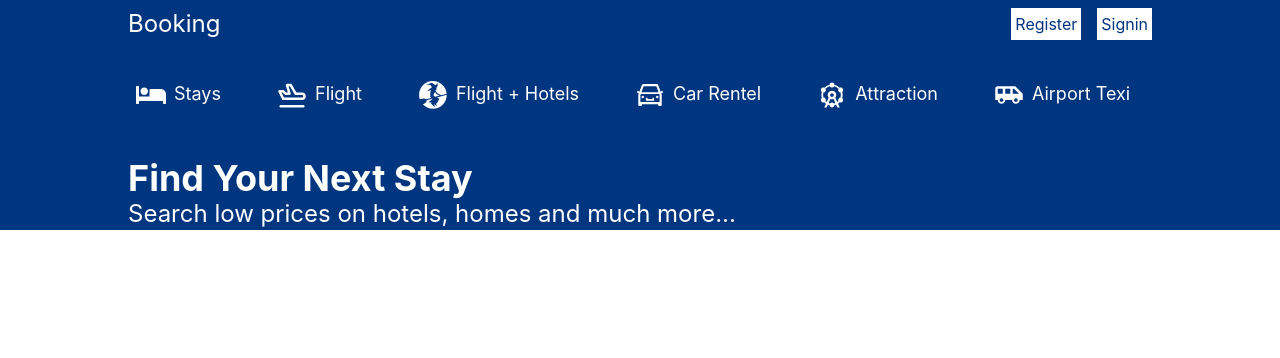
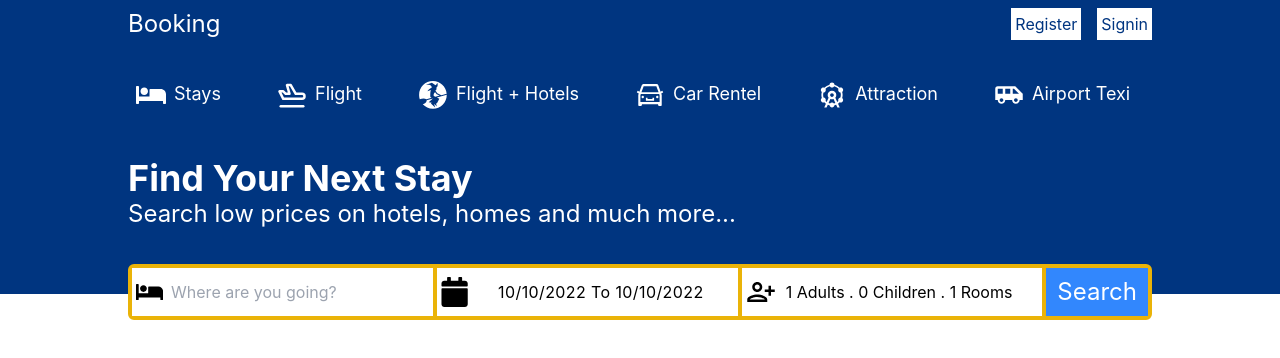
Before and after one commit to apurvgupta-ops/Booking_frontend, a React (Create React App) app: page / in a window 1280 px wide. Shown: the top 358 px of the page. Built offline with nearby package versions, Linux system fonts and the light colour scheme; the HTML template or start-up script is replaced by a standard one.

Commit message:
Header Done

```diff
--- a/package.json
+++ b/package.json
@@ -7,7 +7,9 @@
     "@testing-library/react": "^13.4.0",
     "@testing-library/user-event": "^13.5.0",
     "axios": "^1.1.2",
+    "date-fns": "^2.29.3",
     "react": "^18.2.0",
+    "react-date-range": "^1.4.0",
     "react-dom": "^18.2.0",
     "react-icons": "^4.4.0",
     "react-redux": "^8.0.4",
--- a/src/App.js
+++ b/src/App.js
@@ -1,11 +1,15 @@
 import React from "react";
 import { Routes, Route } from "react-router-dom";
 import Home from "./Pages/Home";
+import Hotel from "./Pages/Hotel";
+import Hotels from "./Pages/Hotels";
 const App = () => {
   return (
     <div>
       <Routes>
         <Route path="/" element={<Home />} />
+        <Route path="/hotels" element={<Hotels />} />
+        <Route path="/hotel/:id" element={<Hotel />} />
       </Routes>
     </div>
   );
--- /dev/null
+++ b/src/Components/Calender.js
@@ -0,0 +1,152 @@
+import React, { useState } from "react";
+import "react-date-range/dist/styles.css"; // main css file
+import "react-date-range/dist/theme/default.css"; // theme css file
+import { DateRange } from "react-date-range";
+import { FaBed, FaCalendar, FaPersonBooth } from "react-icons/fa";
+import { MdOutlinePersonAddAlt1 } from "react-icons/md";
+import { format } from "date-fns";
+const Calender = () => {
+  const [openDate, setOpenDate] = useState(false);
+  const [date, setDate] = useState([
+    {
+      startDate: new Date(),
+      endDate: new Date(),
+      key: "selection",
+    },
+  ]);
+  const [openOptions, setOpenOptions] = useState(false);
+  const [options, setOptions] = useState({
+    adult: 1,
+    children: 0,
+    room: 1,
+  });
+
+  const handleOptions = (name, operation) => {
+    setOptions((prev) => {
+      return {
+        ...prev,
+        [name]: operation === "i" ? options[name] + 1 : options[name] - 1,
+      };
+    });
+  };
+  return (
+    <div className="flex absolute w-[80%] top-56 mt-10 border-4 border-yellow-500 rounded-md">
+      {/* INPUT */}
+      <div className="flex bg-white w-[30%] items-center p-1 border-r-4 border-yellow-500">
+        <FaBed size={30} />
+        <input
+          placeholder="Where are you going?"
+          className="p-2 rounded-md w-full"
+        />
+      </div>
+      {/* CALENDER */}
+      <div className="flex bg-white w-[30%] items-center p-1 relative border-r-4 border-yellow-500">
+        <FaCalendar size={30} />
+        <span
+          onClick={() => setOpenDate(!openDate)}
+          className="w-full tracking-wide flex justify-evenly"
+        >{`${format(date[0].startDate, "dd/MM/yyyy")} To ${format(
+          date[0].endDate,
+          "dd/MM/yyyy"
+        )}`}</span>
+        {openDate && (
+          <DateRange
+            className="absolute top-12 w-full "
+            editableDateInputs={true}
+            onChange={(item) => setDate([item.selection])}
+            moveRangeOnFirstSelection={false}
+            ranges={date}
+          />
+        )}
+      </div>
+      {/* PERSONS */}
+      <div className="flex bg-white w-[30%] items-center p-1 border-r-4 border-yellow-500 relative">
+        <MdOutlinePersonAddAlt1 size={30} />
+        <div className="flex m-auto px-2">
+          <span
+            onClick={() => setOpenOptions(!openOptions)}
+            className="mr-4"
+          >{`${options.adult} Adults . ${options.children} Children . ${options.room} Rooms`}</span>
+        </div>
+        {openOptions && (
+          <div className="absolute top-12 w-full p-4 bg-gray-100 rounded-sm">
+            <div className="flex justify-between mb-2">
+              Adults
+              <div className="flex items-center text-2xl gap-2">
+                <button
+                  onClick={() => handleOptions("adult", "d")}
+                  disabled={options.adult <= 1}
+                  className={
+                    options.adult <= 1
+                      ? "border-2 border-gray-400 px-2"
+                      : "border-2 border-blue-400 px-2"
+                  }
+                >
+                  -
+                </button>
+                <p>{options.adult}</p>
+                <button
+                  onClick={() => handleOptions("adult", "i")}
+                  className="border-2 border-blue-400 px-1 "
+                >
+                  +
+                </button>
+              </div>
+            </div>
+            <div className="flex justify-between mb-2">
+              Children
+              <div className="flex items-center text-2xl gap-2">
+                <button
+                  onClick={() => handleOptions("children", "d")}
+                  disabled={options.children <= 0}
+                  className={
+                    options.children <= 1
+                      ? "border-2 border-gray-400 px-2"
+                      : "border-2 border-blue-400 px-2"
+                  }
+                >
+                  -
+                </button>
+                <p>{options.children}</p>
+                <button
+                  onClick={() => handleOptions("children", "i")}
+                  className="border-2 border-blue-400 px-1 "
+                >
+                  +
+                </button>
+              </div>
+            </div>
+            <div className="flex justify-between">
+              Rooms
+              <div className="flex items-center text-2xl gap-2">
+                <button
+                  onClick={() => handleOptions("room", "d")}
+                  disabled={options.room <= 1}
+                  className={
+                    options.room <= 1
+                      ? "border-2 border-gray-400 px-2"
+                      : "border-2 border-blue-400 px-2"
+                  }
+                >
+                  -
+                </button>
+                <p>{options.room}</p>
+                <button
+                  onClick={() => handleOptions("room", "i")}
+                  className="border-2 border-blue-400 px-1 "
+                >
+                  +
+                </button>
+              </div>
+            </div>
+          </div>
+        )}
+      </div>
+      <div className="bg-[#3287fd] w-[10%] text-white text-2xl flex justify-center ">
+        <button>Search</button>
+      </div>
+    </div>
+  );
+};
+
+export default Calender;
--- a/src/Components/Title.js
+++ b/src/Components/Title.js
@@ -2,7 +2,7 @@ import React from "react";
 
 const Title = () => {
   return (
-    <div className="mt-10">
+    <div className="mt-10 pb-16">
       <h1 className="text-4xl text-white font-bold">Find Your Next Stay</h1>
       <p className="text-2xl text-white">
         Search low prices on hotels, homes and much more...
--- a/src/Pages/Home.js
+++ b/src/Pages/Home.js
@@ -1,14 +1,16 @@
 import React from "react";
+import Calender from "../Components/Calender";
 import Header from "../Components/Header";
 import NavBar from "../Components/NavBar";
 import Title from "../Components/Title";
 const Home = () => {
   return (
-    <div className="w-screen m-auto bg-[#003580]">
+    <div className="w-screen m-auto bg-[#003580] relative">
       <div className="max-w-[80%] m-auto ">
         <NavBar />
         <Header />
         <Title />
+        <Calender />
       </div>
     </div>
   );
--- /dev/null
+++ b/src/Pages/Hotel.js
@@ -0,0 +1,7 @@
+import React from "react";
+
+const Hotel = () => {
+  return <div>Hotel</div>;
+};
+
+export default Hotel;
--- /dev/null
+++ b/src/Pages/Hotels.js
@@ -0,0 +1,7 @@
+import React from "react";
+
+const Hotels = () => {
+  return <div>Hotels</div>;
+};
+
+export default Hotels;
```
Also changed, not shown: 1 other file (tests, documents, lock files or other folders).
